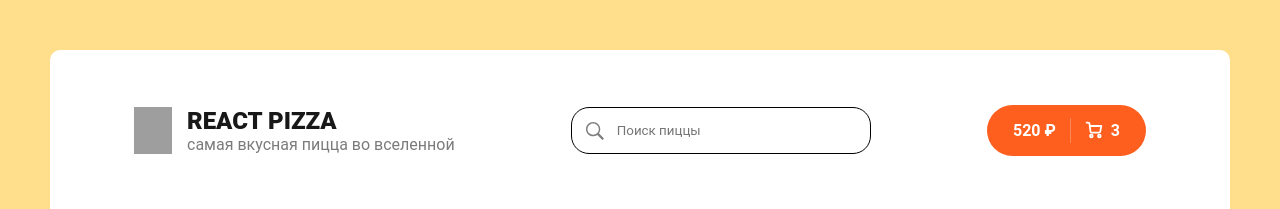
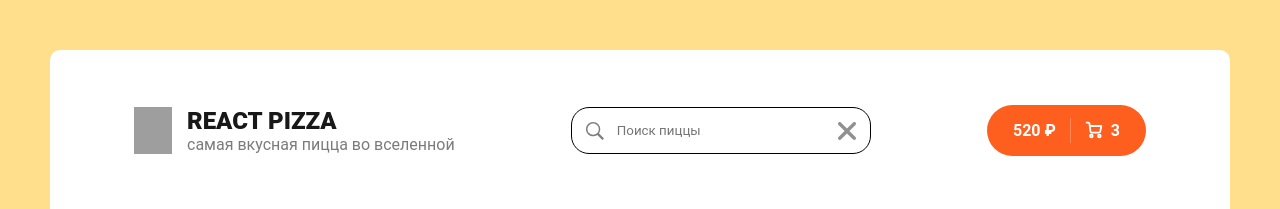
Before and after one commit to LilBKb/pizza, a React (Vite) app: page / in a window 1280 px wide. Shown: the top 209 px of the page. Built offline with nearby package versions, Linux system fonts and the light colour scheme; no server answers; grey boxes are pictures that could not be loaded.

Commit message:
debounce search and pagination with redux

```diff
--- a/package.json
+++ b/package.json
@@ -12,6 +12,7 @@
   "dependencies": {
     "@reduxjs/toolkit": "^2.8.2",
     "@types/react-redux": "^7.1.34",
+    "axios": "^1.11.0",
     "react": "^19.1.0",
     "react-content-loader": "^7.1.1",
     "react-dom": "^19.1.0",
--- a/src/components/pagination/Pagination.tsx
+++ b/src/components/pagination/Pagination.tsx
@@ -3,10 +3,11 @@ import styles from './Pagination.module.scss'
 
 interface Props{
     setCurrentPage:(i:number)=>void;
+    value:number
 }
 
 
-const Pagination = ({setCurrentPage}:Props) =>{
+const Pagination = ({value,setCurrentPage}:Props) =>{
     return(
         <ReactPaginate
         className={styles.root}
@@ -14,6 +15,7 @@ const Pagination = ({setCurrentPage}:Props) =>{
         nextLabel=">"
         onPageChange={(event)=>setCurrentPage(event.selected+1)}
         pageRangeDisplayed={4}
+        forcePage={value-1}
         pageCount={3}
         previousLabel="<"
         renderOnZeroPageCount={null}
--- a/src/components/search/Search.tsx
+++ b/src/components/search/Search.tsx
@@ -4,6 +4,10 @@ import { SearchContext } from '../../App';
 
 const Search = () => {
     const {searchValue,setSearchValue}=useContext(SearchContext)
+
+
+
+
     return (
         <div className={styles.wrapper}>
             <svg
@@ -14,6 +18,16 @@ const Search = () => {
                 <path d="M344.5,298c15-23.6,23.8-51.6,23.8-81.7c0-84.1-68.1-152.3-152.1-152.3C132.1,64,64,132.2,64,216.3c0,84.1,68.1,152.3,152.1,152.3c30.5,0,58.9-9,82.7-24.4l6.9-4.8L414.3,448l33.7-34.3L339.5,305.1L344.5,298z M301.4,131.2c22.7,22.7,35.2,52.9,35.2,85c0,32.1-12.5,62.3-35.2,85c-22.7,22.7-52.9,35.2-85,35.2c-32.1,0-62.3-12.5-85-35.2c-22.7-22.7-35.2-52.9-35.2-85c0-32.1,12.5-62.3,35.2-85c22.7-22.7,52.9-35.2,85-35.2C248.5,96,278.7,108.5,301.4,131.2z"/>
             </svg>
             <input className={styles.root} value={searchValue} onChange={(e)=>setSearchValue(e.target.value)} placeholder='Поиск пиццы'/>
+            <svg
+                viewBox="0 0 512 512"
+                className={styles.iconClose}
+                onClick={()=>setSearchValue('')}
+            >
+                <path
+                  d="M437.5,386.6L306.9,256l130.6-130.6c14.1-14.1,14.1-36.8,0-50.9c-14.1-14.1-36.8-14.1-50.9,0L256,205.1L125.4,74.5c-14.1-14.1-36.8-14.1-50.9,0c-14.1,14.1-14.1,36.8,0,50.9L205.1,256L74.5,386.6c-14.1,14.1-14.1,36.8,0,50.9c14.1,14.1,36.8,14.1,50.9,0L256,306.9l130.6,130.6c14.1,14.1,36.8,14.1,50.9,0C451.5,423.4,451.5,400.6,437.5,386.6z"
+                  fill="currentColor"
+                />
+            </svg>
         </div>
     )
 }
--- a/src/components/search/search.module.scss
+++ b/src/components/search/search.module.scss
@@ -19,3 +19,13 @@
     position: relative;
 
 }
+
+.iconClose{
+    width: 24px;
+    height: 24px;
+    opacity: 0.5;
+    position: absolute;
+    right: 12px;
+    top: 12px;
+    cursor: pointer;
+}
--- /dev/null
+++ b/src/hooks/useDebounce.ts
@@ -0,0 +1,15 @@
+import { useEffect, useState } from "react"
+
+export const useDebounce = (value:string, delay:number) => {
+    const [debouncedValue, setDebouncedValue] = useState<string>(value);
+
+    useEffect(() => {
+        const handler = setTimeout(() => {
+            setDebouncedValue(value)
+        }, delay)
+        return () => {
+            clearTimeout(handler)
+        }
+    }, [value, delay])
+    return debouncedValue
+}
--- a/src/pages/Home.tsx
+++ b/src/pages/Home.tsx
@@ -7,39 +7,41 @@ import type { IPizza } from "../interfaces";
 import Pagination from "../components/pagination/Pagination";
 import { SearchContext } from "../App";
 import { useDispatch, useSelector } from "react-redux";
-import { setActiveCategory } from "../redux/slices/filterSlice";
+import { setActiveCategory, setCurrentPage } from "../redux/slices/filterSlice";
 import type { RootState } from "../redux/store";
-
-
-
-
+import axios from "axios";
+import { useDebounce } from "../hooks/useDebounce";
 
 
 const Home=()=>{
   const [items,setItems]=useState<IPizza[]>([]);
   const [isLoading,setIsLoading]=useState<boolean>(true)
-  const [currentPage,setCurrentPage]=useState(1);
   const {searchValue}=useContext(SearchContext)
 
   const sortType=useSelector((state:RootState)=>state.filter.sort.property)
   const activeCategory = useSelector((state:RootState)=>state.filter.activeCategory)
+  const currentPage=useSelector((state:RootState)=>state.filter.currentPage)
   const dispatch = useDispatch();
   const setActiveType =(id:number)=>{
     dispatch(setActiveCategory(id))
   }
+  const setActivePage = (page:number)=>{
+    dispatch(setCurrentPage(page))
+  }
+  const debouncedKeywords=useDebounce(searchValue,1500)
 
 
   useEffect(()=>{
     setIsLoading(true)
-    fetch(`https://6892272c447ff4f11fbf60cb.mockapi.io/items?page=${currentPage}&search=${searchValue}&limit=4&${activeCategory > 0 ? `category=${activeCategory}`:''}&sortBy=${sortType}`)
+    axios.get(`https://6892272c447ff4f11fbf60cb.mockapi.io/items?page=${currentPage}&search=${debouncedKeywords}&limit=4&${activeCategory > 0 ? `category=${activeCategory}`:''}&sortBy=${sortType}`)
   .then((res)=>{
-    return res.json();
+    return res.data;
   })
   .then((arr)=>{
     setItems(arr);
     setIsLoading(false)
   })
-  },[activeCategory,sortType,currentPage,searchValue])
+  },[activeCategory,sortType,currentPage,debouncedKeywords])
 
 
     return(
@@ -57,7 +59,7 @@ const Home=()=>{
             }
 
           </div>
-          <Pagination setCurrentPage={setCurrentPage}/>
+          <Pagination value={currentPage} setCurrentPage={setActivePage}/>
         </div>
         </>
     )
--- a/src/redux/slices/filterSlice.ts
+++ b/src/redux/slices/filterSlice.ts
@@ -5,8 +5,9 @@ interface FilterState {
   activeCategory:number,
   sort:{
     name:string,
-    property:string
-  }
+    property:string,
+  },
+  currentPage:number
 }
 
 
@@ -15,7 +16,8 @@ const initialState: FilterState = {
   sort:{
     name:'Популярности',
     property:'rating',
-  }
+  },
+  currentPage:1
 }
 
 export const filterSlice = createSlice({
@@ -27,10 +29,13 @@ export const filterSlice = createSlice({
     },
     setActiveSort:(state,action)=>{
         state.sort=action.payload
+    },
+    setCurrentPage:(state,action)=>{
+      state.currentPage=action.payload
     }
   },
 })
 
-export const { setActiveCategory,setActiveSort} = filterSlice.actions
+export const { setActiveCategory,setActiveSort,setCurrentPage} = filterSlice.actions
 
 export default filterSlice.reducer
```
Also changed, not shown: 1 other file (tests, documents, lock files or other folders).
